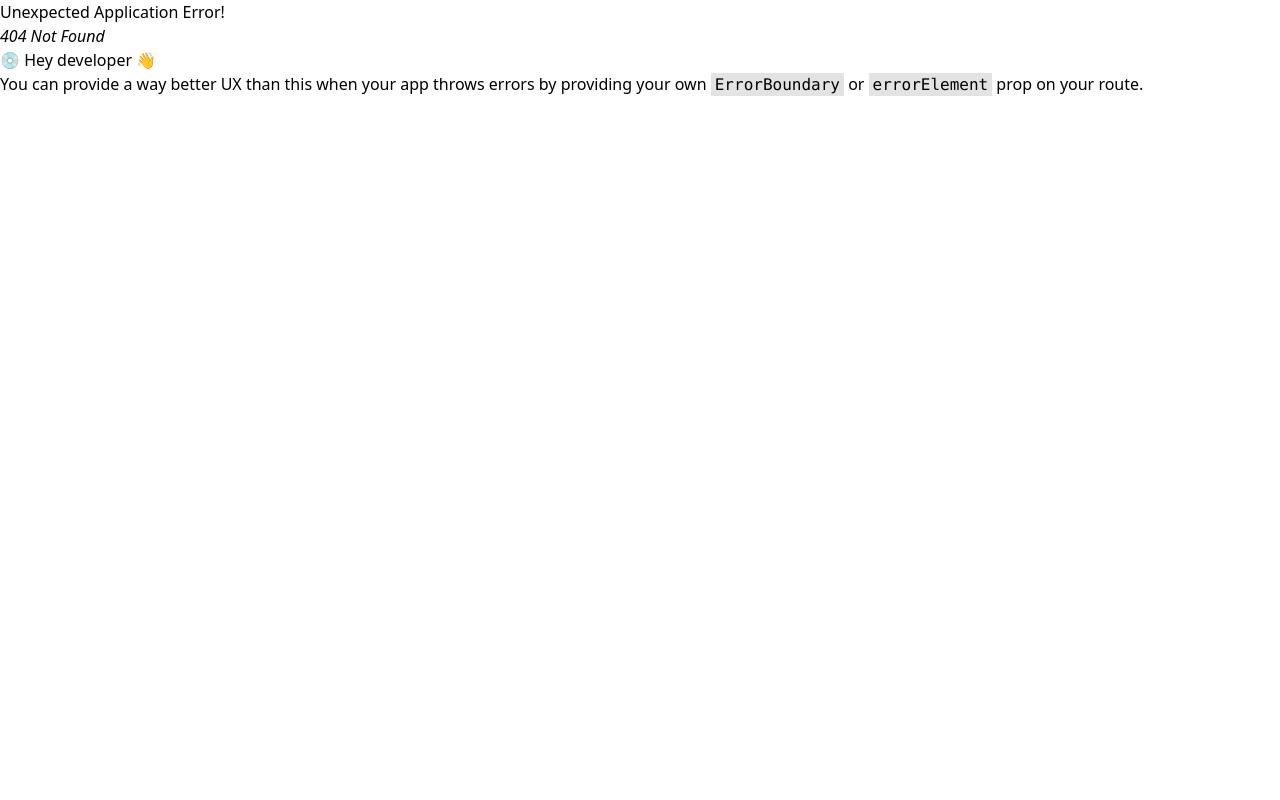
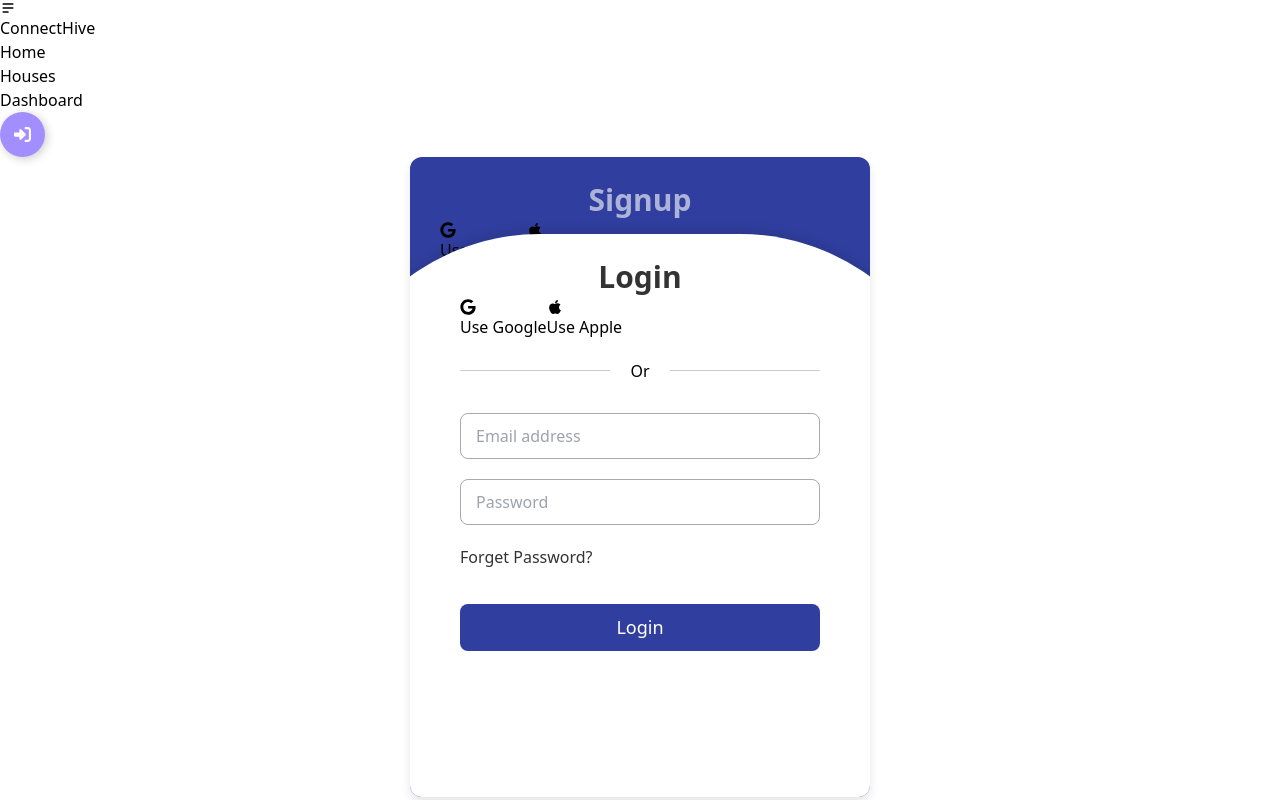
Before and after one commit to sranik28/House-Hunter, a React (Vite) app: page /login in a window 1280 px wide. Before the commit this address had no page. Built offline with nearby package versions, Linux system fonts and the light colour scheme.

Commit message:
login page added

```diff
--- a/src/components/Ui/loginBtn/LoginBtn.jsx
+++ b/src/components/Ui/loginBtn/LoginBtn.jsx
@@ -1,6 +1,8 @@
 import React from "react";
 
-const LoginBtn = () => {
+import "./LoginBtn.css";
+
+const LoginBtn = ({name}) => {
   return (
     <div>
       <button class="Btn">
@@ -10,7 +12,7 @@ const LoginBtn = () => {
           </svg>
         </div>
 
-        <div class="text">Login</div>
+        <div class="text">{name}</div>
       </button>
     </div>
   );
--- a/src/components/shared/NavBer.jsx
+++ b/src/components/shared/NavBer.jsx
@@ -4,13 +4,10 @@ import { MdOutlineDarkMode } from "react-icons/md";
 import { HiMenuAlt2, HiOutlineLightBulb } from "react-icons/hi";
 import { AiOutlineClose } from "react-icons/ai";
 import { motion } from "framer-motion";
-
+import LoginBtn from "../Ui/loginBtn/LoginBtn";
 
 const NavBar = () => {
   const [toggle, setToggle] = useState(false);
-
-
-
 
   return (
     <motion.nav
@@ -27,7 +24,9 @@ const NavBar = () => {
       </span>
       <div className="flex items-center gap-2">
         <Link to="/">
-          <h1 className="text-3xl font-bold">Connect<span className="text-Primary">Hive</span> </h1>
+          <h1 className="text-3xl font-bold">
+            Connect<span className="text-Primary">Hive</span>{" "}
+          </h1>
         </Link>
       </div>
 
@@ -44,7 +43,7 @@ const NavBar = () => {
           <NavLink
             className={({ isActive }) => (isActive ? "active" : "")}
             to="/"
-            onClick={()=>setToggle(false)}
+            onClick={() => setToggle(false)}
           >
             Home
           </NavLink>
@@ -53,16 +52,16 @@ const NavBar = () => {
           <NavLink
             className={({ isActive }) => (isActive ? "active" : "")}
             to="/houses"
-            onClick={()=>setToggle(false)}
+            onClick={() => setToggle(false)}
           >
-           Houses
+            Houses
           </NavLink>
         </li>
         <li>
           <NavLink
             className={({ isActive }) => (isActive ? "active" : "")}
             to="/dashboard"
-            onClick={()=>setToggle(false)}
+            onClick={() => setToggle(false)}
           >
             Dashboard
           </NavLink>
@@ -100,7 +99,11 @@ const NavBar = () => {
         ) : (
           <></>
         )} */}
-
+        <Link to='/login'>
+          <button>
+            <LoginBtn name="login" />
+          </button>
+        </Link>
         {/* <button>
           {isDark ? (
             <HiOutlineLightBulb
--- /dev/null
+++ b/src/pages/Authentication/Registration/Registration.css
@@ -0,0 +1,137 @@
+@import url('https://fonts.googleapis.com/css2?family=Poppins:wght@300;400;500;600;700;800&display=swap');
+
+
+
+.container{
+    position: relative;
+    width: 460px;
+    height: 640px;
+    border-radius: 12px;
+    padding: 20px 30px 120px;
+    background: #303f9f;
+    box-shadow: 0 5px 10px rgba(0, 0, 0, 0.1);
+    overflow: hidden;
+}
+
+.login-section{
+    position: absolute;
+    left: 50%;
+    bottom: -88%;
+    transform: translateX(-50%);
+    width: calc(100% + 180px);
+    padding: 20px 140px;
+    background: #fff;
+    border-radius: 290px;
+    height: 100%;
+    transition: all 0.6s ease;
+}
+
+.login-section .textHeader,
+.signup-section .textHeader{
+    font-size: 30px;
+    text-align: center;
+    color: #fff;
+    font-weight: 600;
+    cursor: pointer;
+}
+
+.login-section .textHeader{
+    color: #333;
+    opacity: 0.6;
+}
+
+.social-buttons{
+    margin-top: 40px;
+    display: flex;
+    align-items: center;
+    gap: 15px;
+}
+
+
+
+.separator{
+    margin-top: 20px;
+    display: flex;
+    align-items: center;
+    gap: 20px;
+}
+
+.separator .line{
+    width: 100%;
+    height: 1px;
+    background: #ccc;
+}
+
+.separator .separatorP{
+    color: #fff;
+}
+
+.login-section .separator .separatorP{
+    color: #000;
+}
+
+.container .loginFrom{
+    display: flex;
+    flex-direction: column;
+    gap: 20px;
+    margin-top: 30px;
+}
+
+.loginFrom .Input{
+    outline: none;
+    border: none;
+    padding: 10px 15px;
+    font-size: 16px;
+    color: #333;
+    font-weight: 400;
+    border-radius: 8px;
+    background: #fff;
+}
+
+.login-section .Input{
+    border: 1px solid #aaa;
+}
+
+.loginFrom a{
+    color: #333;
+}
+
+.signup-section .loginFrom a{
+    color: #fff;
+}
+
+.loginFrom .btn{
+    margin-top: 15px;
+    border: none;
+    padding: 10px 15px;
+    border-radius: 8px;
+    font-size: 18px;
+    font-weight: 500;
+    cursor: pointer;
+}
+
+.login-section .btn{
+    background: #303f9f;
+    color: #fff;
+    border: none;
+}
+
+.container.active .login-section{
+    bottom: -12%;
+    border-radius: 220px;
+    box-shadow: 0 -5px 10px rgba(0, 0, 0, 0.1);
+}
+
+.container.active .login-section .textHeader{
+    opacity: 1;
+}
+
+.container.active .signup-section .textHeader{
+    opacity: 0.6;
+}
+
+@media screen and (max-width: 992px) {
+    .container{
+        width: 360px;
+    }
+  }
--- /dev/null
+++ b/src/pages/Authentication/Registration/Registration.jsx
@@ -0,0 +1,57 @@
+import React from "react";
+import "./Registration.css";
+import { FaApple, FaGoogle } from "react-icons/fa";
+
+const Registration = ({ handleSectionToggle }) => {
+  return (
+    <div>
+      <div class="login-section">
+        <header className="textHeader" onClick={handleSectionToggle}>
+          Login
+        </header>
+
+        <div className="flex justify-center mt-5 items-center gap-4">
+          <button className="bg-white border-2 border-black  px-5 flex items-center py-2 rounded-md gap-2">
+            <span>
+              <FaGoogle />
+            </span>{" "}
+            Use Google
+          </button>
+          <button className="bg-white border-2 border-black  px-5 flex items-center py-2 rounded-md gap-2">
+            <span>
+              <FaApple />
+            </span>
+            Use Apple
+          </button>
+        </div>
+
+        <div class="separator">
+          <div class="line"></div>
+          <p className="separatorP">Or</p>
+          <div class="line"></div>
+        </div>
+
+        <form className="loginFrom">
+          <input
+            className="Input"
+            type="email"
+            placeholder="Email address"
+            required
+          />
+          <input
+            className="Input"
+            type="password"
+            placeholder="Password"
+            required
+          />
+          <a href="#">Forget Password?</a>
+          <button type="submit" class="btn">
+            Login
+          </button>
+        </form>
+      </div>
+    </div>
+  );
+};
+
+export default Registration;
--- /dev/null
+++ b/src/pages/Authentication/login/Login.css
@@ -0,0 +1,137 @@
+@import url('https://fonts.googleapis.com/css2?family=Poppins:wght@300;400;500;600;700;800&display=swap');
+
+
+
+.container{
+    position: relative;
+    width: 460px;
+    height: 640px;
+    border-radius: 12px;
+    padding: 20px 30px 120px;
+    background: #303f9f;
+    box-shadow: 0 5px 10px rgba(0, 0, 0, 0.1);
+    overflow: hidden;
+}
+
+.login-section{
+    position: absolute;
+    left: 50%;
+    bottom: -88%;
+    transform: translateX(-50%);
+    width: calc(100% + 180px);
+    padding: 20px 140px;
+    background: #fff;
+    border-radius: 290px;
+    height: 100%;
+    transition: all 0.6s ease;
+}
+
+.login-section .textHeader,
+.signup-section .textHeader{
+    font-size: 30px;
+    text-align: center;
+    color: #fff;
+    font-weight: 600;
+    cursor: pointer;
+}
+
+.login-section .textHeader{
+    color: #333;
+    opacity: 0.6;
+}
+
+.social-buttons{
+    margin-top: 40px;
+    display: flex;
+    align-items: center;
+    gap: 15px;
+}
+
+
+
+.separator{
+    margin-top: 20px;
+    display: flex;
+    align-items: center;
+    gap: 20px;
+}
+
+.separator .line{
+    width: 100%;
+    height: 1px;
+    background: #ccc;
+}
+
+.separator .separatorP{
+    color: #fff;
+}
+
+.login-section .separator .separatorP{
+    color: #000;
+}
+
+.container .loginFrom{
+    display: flex;
+    flex-direction: column;
+    gap: 20px;
+    margin-top: 30px;
+}
+
+.loginFrom .Input{
+    outline: none;
+    border: none;
+    padding: 10px 15px;
+    font-size: 16px;
+    color: #333;
+    font-weight: 400;
+    border-radius: 8px;
+    background: #fff;
+}
+
+.login-section .Input{
+    border: 1px solid #aaa;
+}
+
+.loginFrom a{
+    color: #333;
+}
+
+.signup-section .loginFrom a{
+    color: #fff;
+}
+
+.loginFrom .btn{
+    margin-top: 15px;
+    border: none;
+    padding: 10px 15px;
+    border-radius: 8px;
+    font-size: 18px;
+    font-weight: 500;
+    cursor: pointer;
+}
+
+.login-section .btn{
+    background: #303f9f;
+    color: #fff;
+    border: none;
+}
+
+.container.active .login-section{
+    bottom: -12%;
+    border-radius: 220px;
+    box-shadow: 0 -5px 10px rgba(0, 0, 0, 0.1);
+}
+
+.container.active .login-section .textHeader{
+    opacity: 1;
+}
+
+.container.active .signup-section .textHeader{
+    opacity: 0.6;
+}
+
+@media screen and (max-width: 992px) {
+    .container{
+        width: 360px;
+    }
+  }
--- /dev/null
+++ b/src/pages/Authentication/login/Login.jsx
@@ -0,0 +1,105 @@
+import React, { useState } from "react";
+import "./login.css";
+import { FaGoogle } from "react-icons/fa";
+import { FaApple } from "react-icons/fa";
+import Registration from "../Registration/Registration";
+const Login = () => {
+  const [isLoginActive, setIsLoginActive] = useState(true); // Initially show login section
+
+  const handleSectionToggle = () => {
+    setIsLoginActive(!isLoginActive);
+  };
+
+  return (
+    <div className={`container  mt-20  ${isLoginActive ? "active" : ""}`}>
+      <div className="signup-section">
+        <header
+          onClick={handleSectionToggle}
+          className=" text-center text-white textHeader"
+        >
+          Signup
+        </header>
+
+        <div className="flex justify-center mt-5 items-center gap-4">
+          <button className="bg-white px-5 flex items-center py-2 rounded-md gap-2">
+            <span>
+              <FaGoogle />
+            </span>{" "}
+            Use Google
+          </button>
+          <button className="bg-white px-5 flex items-center py-2 rounded-md gap-2">
+            <span>
+              <FaApple />
+            </span>
+            Use Apple
+          </button>
+        </div>
+
+        <div className="separator">
+          <div className="line"></div>
+          <p className="separatorP">Or</p>
+          <div className="line"></div>
+        </div>
+
+        <form className="loginFrom">
+          <input
+            className="Input"
+            type="text"
+            placeholder="Full name"
+            required
+          />
+          <input
+            className="Input"
+            type="email"
+            placeholder="Email address"
+            required
+          />
+          <input
+            className="Input"
+            type="password"
+            placeholder="Password"
+            required
+          />
+          <a href="#">Forget Password?</a>
+          <button
+            type="submit"
+            className="bg-white py-3 rounded-md font-semibold text-lg"
+          >
+            Signup
+          </button>
+        </form>
+      </div>
+
+      {/* <div className="login-section">
+        <header onClick={handleSectionToggle}>Login</header>
+
+        <div className="social-buttons">
+          <button>
+            <i className="bx bxl-google"></i> Use Google
+          </button>
+          <button>
+            <i className="bx bxl-apple"></i> Use Apple
+          </button>
+        </div>
+
+        <div className="separator">
+          <div className="line"></div>
+          <p>Or</p>
+          <div className="line"></div>
+        </div>
+
+        <form>
+          <input type="email" placeholder="Email address" required />
+          <input type="password" placeholder="Password" required />
+          <a href="#">Forget Password?</a>
+          <button  type="submit" className="btn">
+            Login
+          </button>
+        </form>
+      </div> */}
+      <Registration handleSectionToggle={handleSectionToggle} />
+    </div>
+  );
+};
+
+export default Login;
```
Also changed, not shown: src/routes/Router.jsx (+9 -0 lines).
